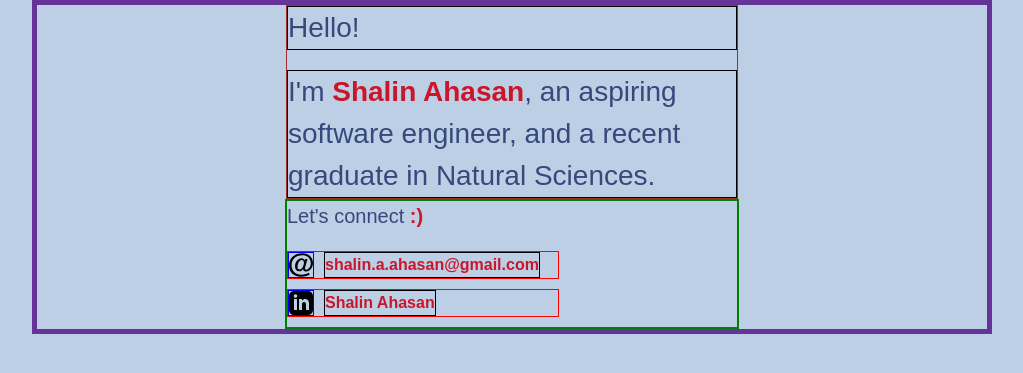
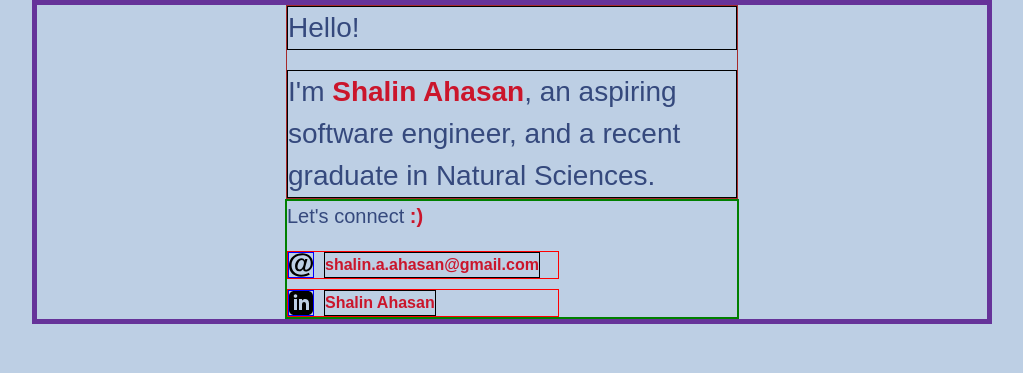
Before and after one commit to shal-in/portfolio, a Flask app: template templates/index.html in a window 1280 px wide. Shown: the top 373 px of the page, without its empty margins (128-1151 px from the left). Run offline with Flask 3, Linux system fonts and the light colour scheme; the template is opened without the code that fills it, so the values that code supplies are empty; some libraries are stand-ins or nearby versions; some web fonts are replaced.

Commit message:
update gitignore

```diff
--- a/static/css/styles.css
+++ b/static/css/styles.css
@@ -140,7 +140,9 @@ section {
     margin-bottom: auto;
 }
 
-
+#linkedin-container {
+    margin-bottom: auto;
+}
 
 
 
```
Also changed, not shown: 1 other file.
